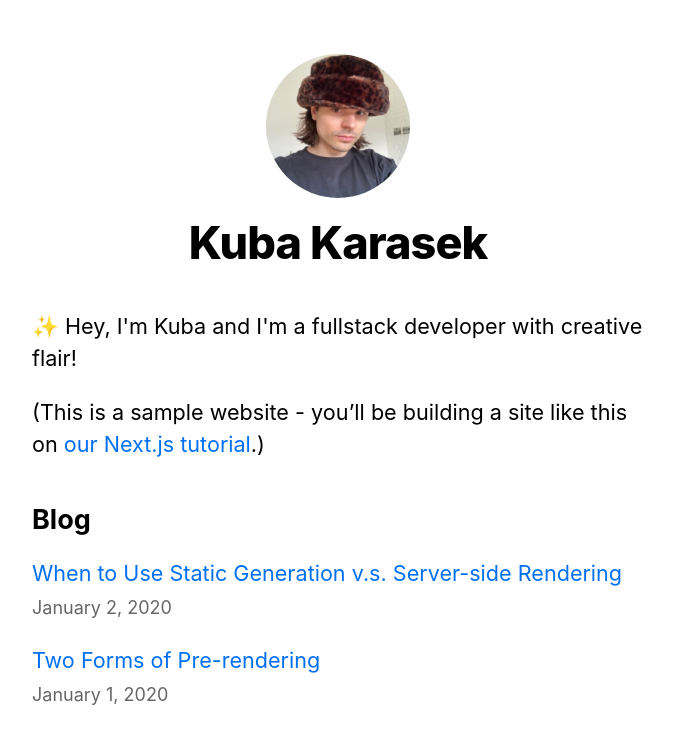
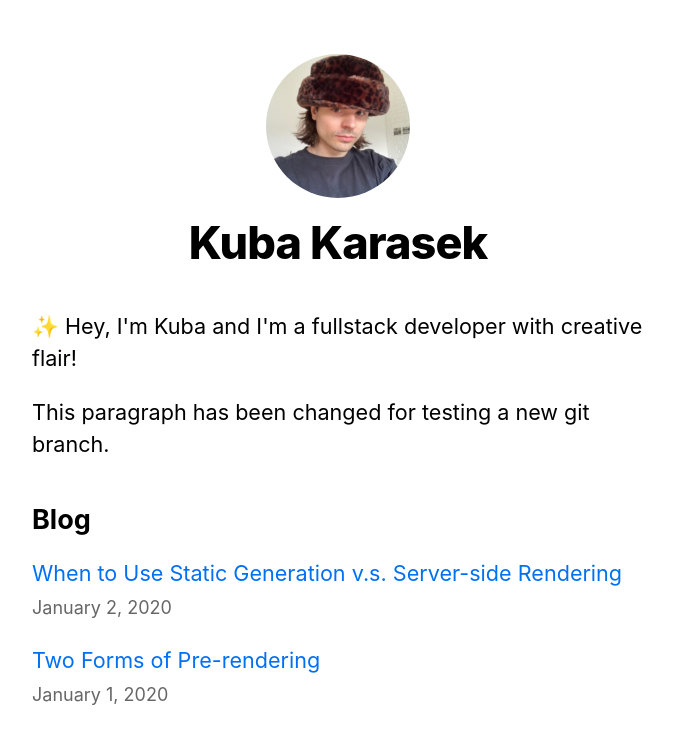
Before and after one commit to kkarasek/next-blog-sample, a Next.js app: page / in a window 1280 px wide. Shown: the top 744 px of the page, without its empty margins (302-975 px from the left). Built offline with nearby package versions, Linux system fonts and the light colour scheme.

Commit message:
🛠  change paragraph in Home page

```diff
--- a/pages/index.js
+++ b/pages/index.js
@@ -27,10 +27,7 @@
 				<p>
 					✨ Hey, I'm Kuba and I'm a fullstack developer with creative flair!
 				</p>
-				<p>
-					(This is a sample website - you’ll be building a site like this on{' '}
-					<a href="https://nextjs.org/learn">our Next.js tutorial</a>.)
-				</p>
+				<p>This paragraph has been changed for testing a new git branch.</p>
 			</section>
 
 			<section className={`${utilStyles.headingMd} ${utilStyles.padding1px}`}>
```
